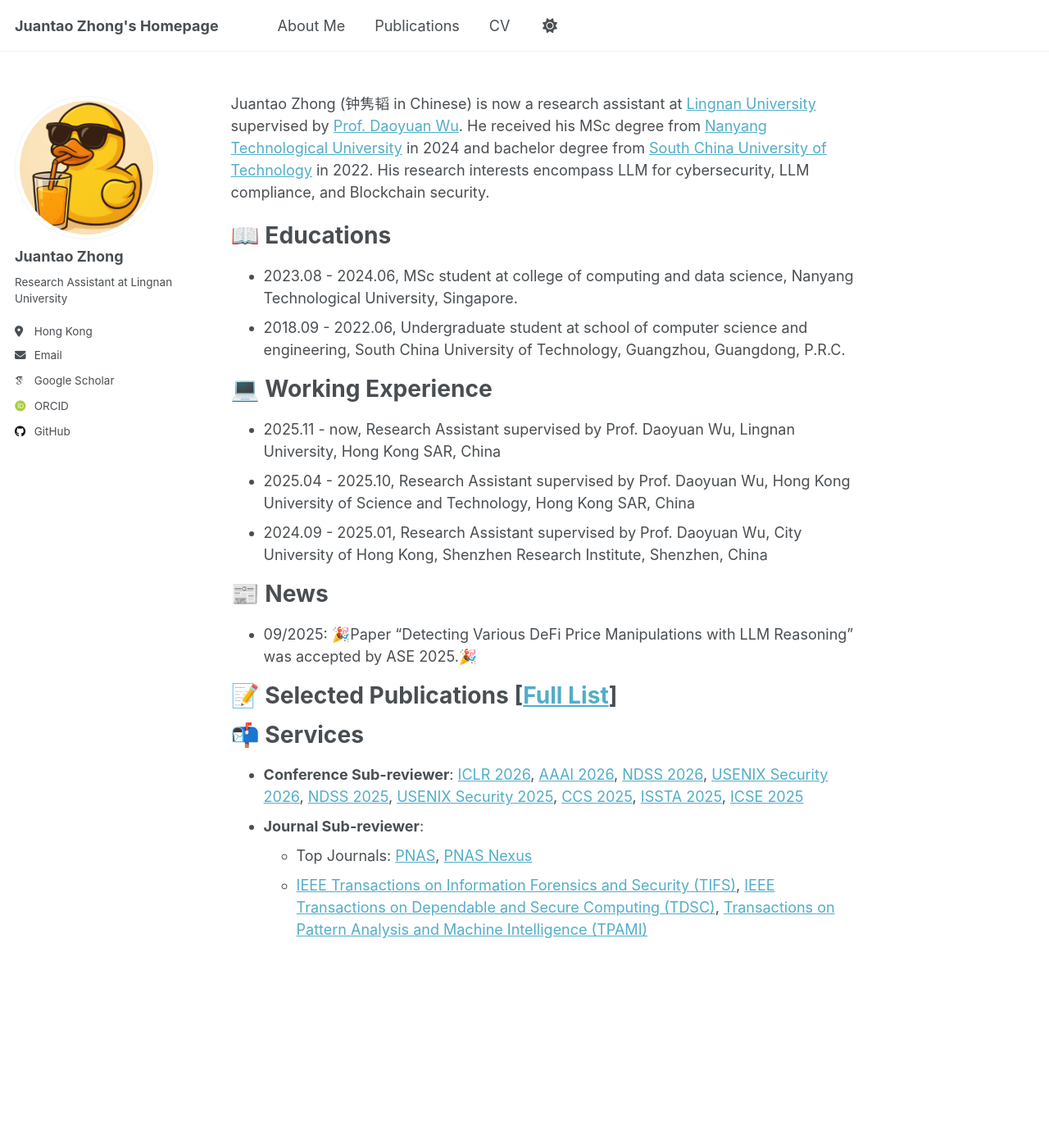
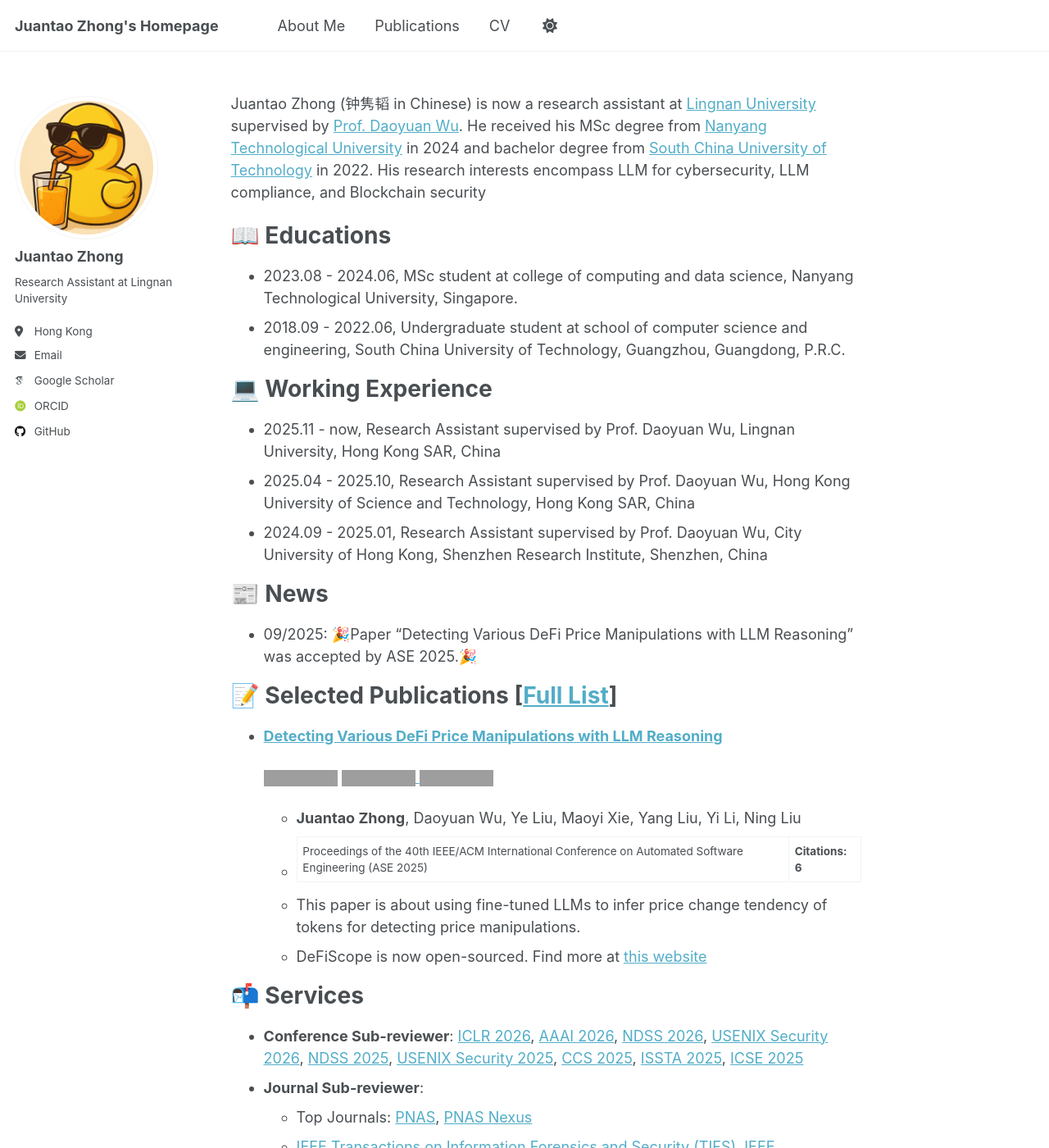
Before and after one commit to P4stry/P4stry.github.io, a Jekyll site: the page built from _pages/about.md, in a window 1280 px wide and 1400 px high. Shown: the whole window at 82% size. Built offline with Jekyll 4.4.1, drawn with Linux system fonts in a browser that asks for light colours; some web fonts are replaced; a script that is not in the unit is left out; grey boxes are pictures that could not be loaded.

Commit message:
Update selected publications in about

```diff
--- a/_pages/about.md
+++ b/_pages/about.md
@@ -7,7 +7,7 @@ redirect_from:
   - /about.html
 ---
 
-Juantao Zhong (钟隽韬 in Chinese) is now a research assistant at [Lingnan University](https://www.ln.edu.hk) supervised by [Prof. Daoyuan Wu](https://daoyuan14.github.io/#arXiv2403-2). He received his MSc degree from [Nanyang Technological University](https://www.ntu.edu.sg) in 2024 and bachelor degree from [South China University of Technology](https://www.scut.edu.cn) in 2022. His research interests encompass LLM for cybersecurity, LLM compliance, and Blockchain security.
+Juantao Zhong (钟隽韬 in Chinese) is now a research assistant at [Lingnan University](https://www.ln.edu.hk) supervised by [Prof. Daoyuan Wu](https://daoyuan14.github.io/#arXiv2403-2). He received his MSc degree from [Nanyang Technological University](https://www.ntu.edu.sg) in 2024 and bachelor degree from [South China University of Technology](https://www.scut.edu.cn) in 2022. His research interests encompass LLM for cybersecurity, LLM compliance, and Blockchain security
 
 📖 Educations
 ======
@@ -30,7 +30,20 @@ Juantao Zhong (钟隽韬 in Chinese) is now a research assistant at [Lingnan Uni
 📝 Selected Publications [[Full List](/publications/)]
 ======
 
+- [**Detecting Various DeFi Price Manipulations with LLM Reasoning**](https://conf.researchr.org/details/ase-2025/ase-2025-papers/187/Detecting-Various-DeFi-Price-Manipulations-with-LLM-Reasoning)
 
+  <img src="https://img.shields.io/badge/CCF-A-red?style=flat-square" alt>
+  <a href="https://conf.researchr.org/details/ase-2025/ase-2025-papers/187/Detecting-Various-DeFi-Price-Manipulations-with-LLM-Reasoning">
+    <img src="https://img.shields.io/badge/ASE-2025-blue?style=flat-square" alt>
+  </a>
+  <a href="https://arxiv.org/pdf/2502.11521">
+    <img src="https://img.shields.io/badge/arXiv-2502.11521-B31B1B?style=flat-square" alt>
+  </a>
+
+  - **Juantao Zhong**, Daoyuan Wu, Ye Liu, Maoyi Xie, Yang Liu, Yi Li, Ning Liu
+  - Proceedings of the 40th IEEE/ACM International Conference on Automated Software Engineering (ASE 2025) | **Citations: 6**
+  - This paper is about using fine-tuned LLMs to infer price change tendency of tokens for detecting price manipulations.
+  - DeFiScope is now open-sourced. Find more at [this website](https://github.com/AIS2Lab/DeFiScope)
 
 📬 Services
 ======
```
